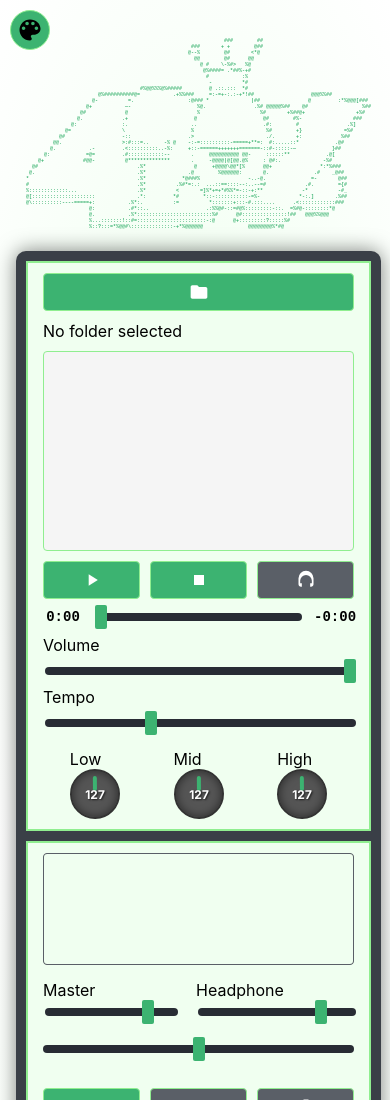
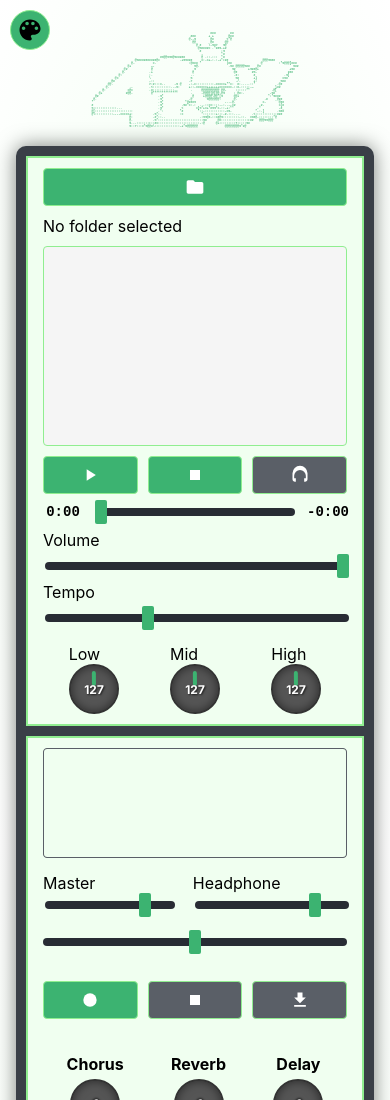
Before and after one commit to Unlike-U/420soundclashapk, a website built with webpack: page src/index.html in a window 390 px wide. Shown: the top 1100 px of the page. Built offline with nearby package versions, Linux system fonts and the light colour scheme.

Commit message:
fix(ui): apply precision layout and font size for mobile

```diff
--- a/src/styles/components/_mobile.scss
+++ b/src/styles/components/_mobile.scss
@@ -10,14 +10,15 @@
   }
 
   #header-art {
-    font-size: 5px; // Reduced font size for mobile header
+    font-size: 3px; // Precisely calculated font size to fit 115 characters in a 380px container with 15px padding
     margin-bottom: 5px; // Reduce space below header
   }
 
   .mixer-container {
     flex-direction: column;
-    width: 100%; // Use 100% width to fill the screen
-    max-width: 100%; // Ensure it doesn't exceed viewport
+    width: 100%;
+    max-width: 380px; // Set a max-width for a predictable, non-overflowing layout
+    margin: 0 auto; // Center the container on the screen
     gap: 0;
     padding: 0;
     border-radius: 0;
```
